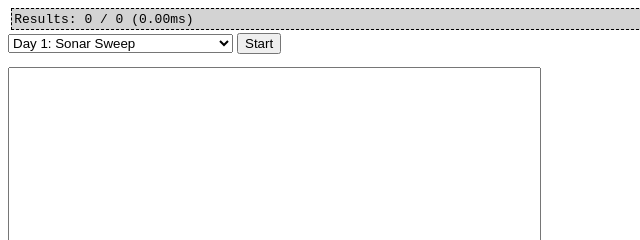
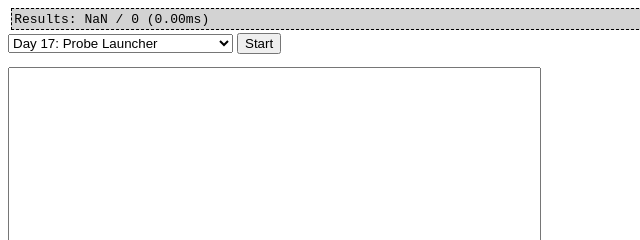
Before and after one commit to simplygoat/sfcs.github.io, a plain HTML site: page adv.html in a window 1280 px wide. Both pictures are taken after a click on the button "Start". Shown: the top 240 px of the page, 0-640 px from the left. Drawn offline with Linux system fonts and the light colour scheme.

Commit message:
Update adv.html
Day 17

```diff
--- a/adv.html
+++ b/adv.html
@@ -156,6 +156,14 @@ const days = [{},
 		},
 		easy: (l,c=p=>p.v+(p.s?p.s.reduce((a,s)=>a+c(s),0):0))=> c(l),
 		hard: (l,i=b=>b?1:0,r=(p,f)=>p.s.map(v).reduce(f),a=[(a,b)=>a+b,(a,b)=>a*b,(a,b)=>Math.min(a,b),(a,b)=>Math.max(a,b),,(a,b)=>i(a>b),(a,b)=>i(a<b),(a,b)=>i(a==b)],v=p=>p.p||r(p,a[p.t]))=>v(l)
+	}, {
+		name: "Probe Launcher",
+		map: l => (m=>[m[1],m[2],m[3],m[4]])(/x=(-?\d+)\.+(-?\d+), y=(-?\d+)\.+(-?\d+)/.exec(l)).map(s=>parseInt(s)),
+		easy: ([,,y],yi=Math.abs(y+1))=> yi*((yi+1)/2),
+		hard: ([x1,x2,y1,y2],f=((s,t)=>(2*t/s+s-1)/2),fx=x=>Math.sqrt(2*x+0.25)-1/2,g=(s,t)=>(s*((s+1)/2)>t)?fx(t):f(s,t),d={})=> {
+			for (var s=1; s<=Math.abs(y1)*2; s++) for (var x=Math.ceil(g(s,x1)); x<=Math.floor(g(s,x2)); x++) for (var y=Math.ceil(f(s,y1)); y<=Math.floor(f(s,y2)); y++) d[x+","+y]=0;
+			return Object.keys(d).length;
+		}
 	}
 ];
 let $id = document.getElementById.bind(document),
```
